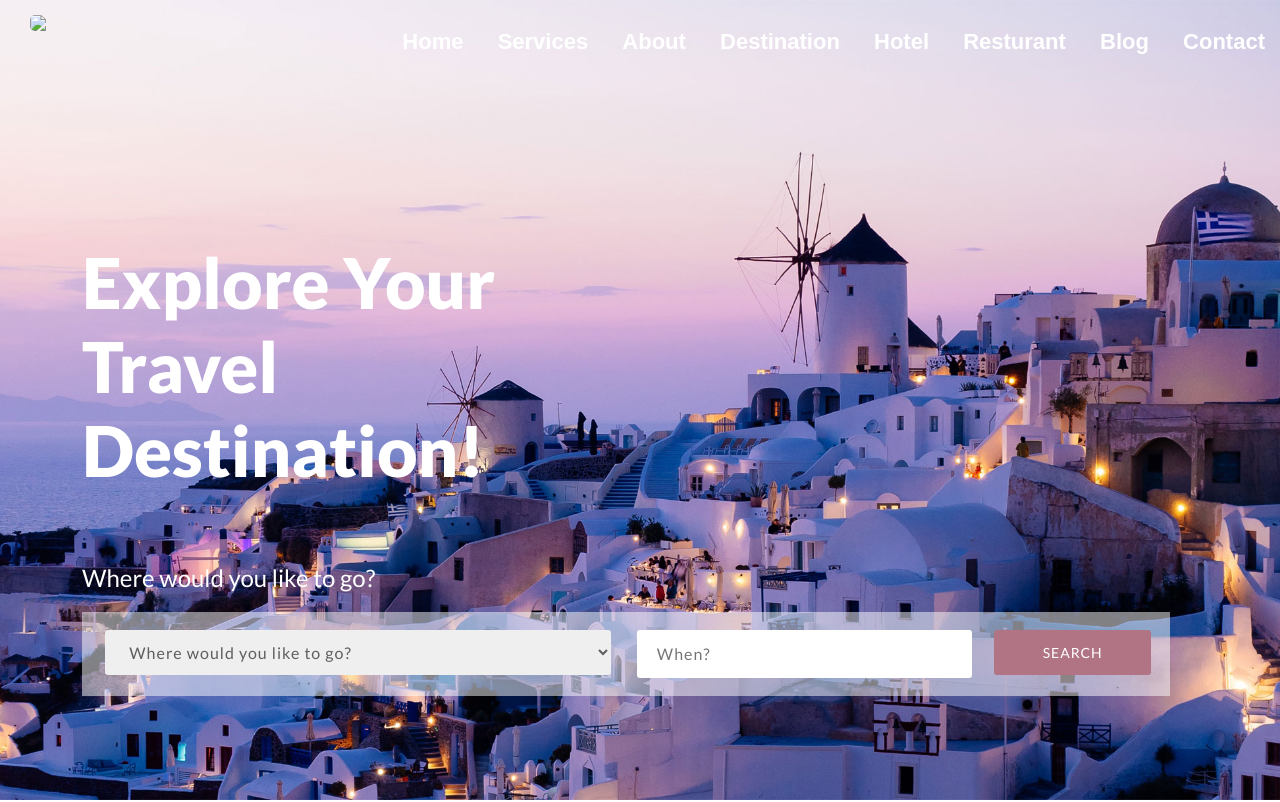
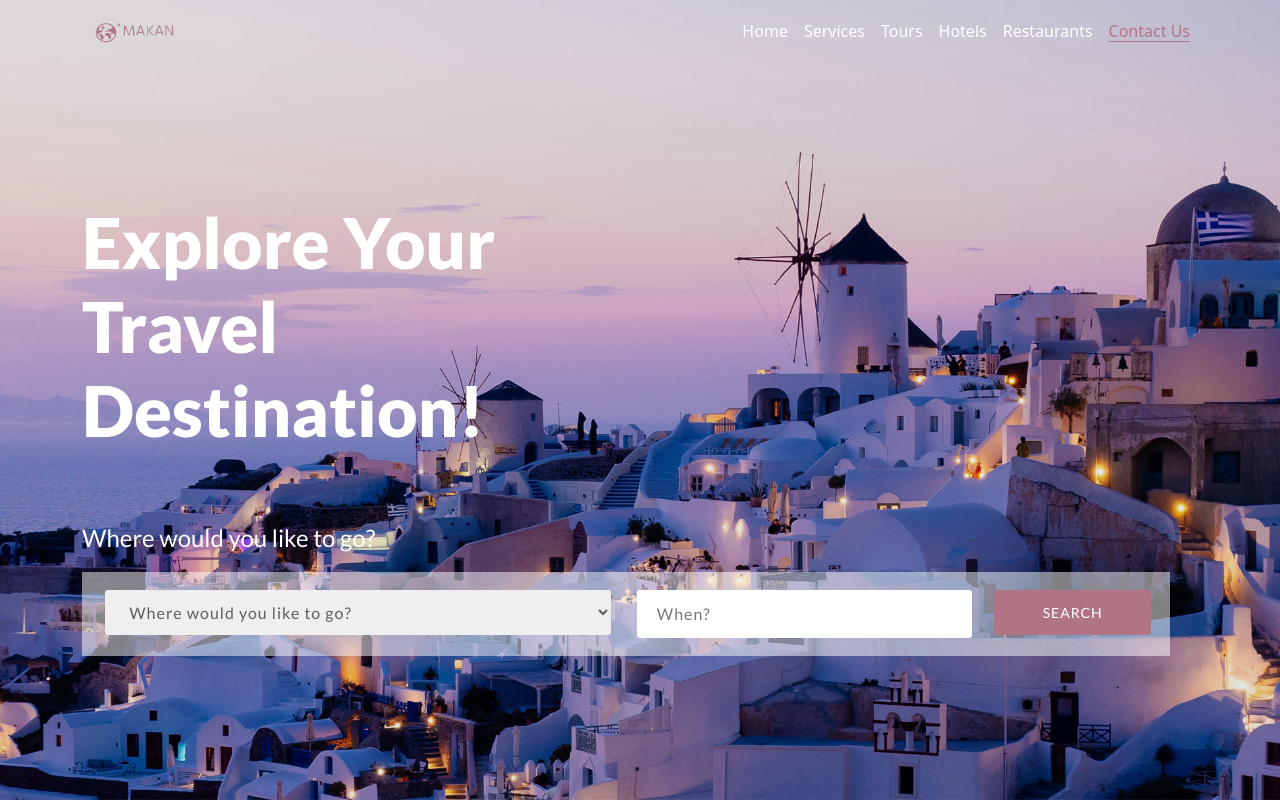
Before and after one commit to ayaabusoud/TravelProject, a plain HTML site: page index.html in a window 1280 px wide. Shown: the top 802 px of the page. Drawn offline with nearby package versions, Linux system fonts and the light colour scheme.

Commit message:
update navbar

```diff
--- a/assets/css/style.css
+++ b/assets/css/style.css
@@ -18,48 +18,25 @@
 }
 
 
-/* navbar */
+/*navbar*/
 
-nav{
-    width: 100%;
-    background-color: non;
-    position: absolute;
-    margin-top: 15px;
+.header a{
+    color: white;
 }
-nav img{
-    width: 130px;
-margin-left: 30px;
-    position:absolute;
+.navbarcolored{
+    transition:500ms ease;
+    background-color: #000;
 }
-.nav-links{
-    text-align: right;
+.active{
+    color: rgb(176, 116, 133) !important;
+    text-decoration: underline !important;
+    text-decoration-color: rgb(176, 116, 133) !important;
+    text-underline-position: under
+
 }
-
-.nav-links ul li {
-    list-style: none;
-    display: inline-block;
-    padding: 10px 15px;
+.nav-link:hover {
+    color: rgb(176, 116, 133) !important;
 }
-.nav-links ul li a{
-    color: #fff;
-    text-decoration: none;
-    font-size: 22px;
-    font-weight: bold;
-    font-family:"Poppins", Arial, sans-serif;
-}
-.nav-links ul li::after{
-    content: '';
-    width: 0%;
-    height: 2px;
-    background: #9c89ad;
-    display: block;
-    margin: auto;
-    transition: 0.5s;
-}
-.nav-links ul li:hover::after{
-    width: 100%;
-}
-
 /* header */
 .header{
     background-image: url("../images/destination.jpg");
@@ -69,10 +46,16 @@ margin-left: 30px;
     background-repeat: no-repeat;
     position: relative;
     color: #fff;
+    overflow: hidden;
 }
-
+.overlay{
+    background-color: rgb(0,0,0,.1);
+    position: absolute;
+    width: 100%;
+    height: 100%;
+}
 .header h1{
-    padding:240px 0px 60px 0px;
+    padding:200px 0px 60px 0px;
     font-size: 70px;
     font-family: latoBold;
     width: 50%;
@@ -84,7 +67,7 @@ margin-left: 30px;
     font-weight:500;
 }
 
-.overlay{
+.white-overlay{
     background-color: rgba(255, 255, 255, 0.5);
     position: absolute;
     width: 85%;
@@ -211,7 +194,7 @@ h3{
     margin-bottom: 20px;
 }
 .left-contant{
-    background-color: #d4d3d3;
+    background-color: #f8f9fa;
     margin: 0px 10px 15px 10px;
 }
 .above{
@@ -234,7 +217,7 @@ h3{
     font-weight: 100;
 }
 .right{
-    background-color: #d4d3d3;
+    background-color: #f8f9fa;
     float:left;
     width:45%;
     margin-left: 10px;
@@ -255,7 +238,6 @@ h3{
 
 }
 .right input[type=submit]{
-    /* margin: 10px; */
     padding: 10px 30px 10px 30px ;
     margin-right: 245px;
     background-color: #c79bb6;
@@ -265,13 +247,19 @@ h3{
 }
 
 @media (max-width:576px){
+    .navbar{
+        background-color: #000;
+    }
 
     .header h1{
-        padding:200px 0px 20px 0px;
+        padding:140px 0px 20px 0px;
         font-size: 36px;
         width: 100%;
     }
     .overlay{
+        width: 100%;
+    }
+    .white-overlay{
         width: 94%;
     }
     .header p{
@@ -282,7 +270,7 @@ h3{
 
 @media (576px < width <= 850px){
     .header h1{
-        padding-top: 400px;
+        padding-top: 220px;
         font-size: 65px;
         width: 100%;
     }
--- a/index.html
+++ b/index.html
@@ -8,34 +8,46 @@
     <link href="https://cdn.jsdelivr.net/npm/bootstrap@5.3.0-alpha1/dist/css/bootstrap.min.css" rel="stylesheet" integrity="sha384-GLhlTQ8iRABdZLl6O3oVMWSktQOp6b7In1Zl3/Jr59b6EGGoI1aFkw7cmDA6j6gD" crossorigin="anonymous">
     <title>Travel</title>
 </head>
-<body>
+<body data-bs-spy="scroll" data-bs-target="#navbar" data-bs-smooth-scroll="true" class="scrollspy-example" tabindex="0">
     <div class="header">
-        <nav>
-            <!--------------------logo--------------------->
-            <a href ="#index.html" ><img src="assets/images/image/8.png"></a>
-            <!--------------------menu--------------------->
-            <div class="nav-links" id="navLinks">
-                <!--            <i class="fa fa-times" onclick="hideMenu()"></i>-->
-                <ul>
-                    <li><a href ="Home.html">Home</a></li>
-                    <li><a href ="Services.html">Services</a></li>
-                    <li><a href ="About.html">About</a></li>
-                    <li><a href ="Destination.html">Destination</a></li>
-                    <li><a href ="Hotel.html">Hotel</a></li>
-                    <li><a href ="Resturant.html">Resturant</a></li>
-                    <li><a href ="Blog.html">Blog</a></li>
-                    <li><a href ="Contact.html">Contact</a></li>
+        <div class="overlay">
+        <nav id="navbar" class="navbar fixed-top navbar-expand-md navbartransparent">
+            <div class="container">
+                <a class="navbar-brand" href="#">
+                    <img src="assets/images/logo.png" alt="logo" width="100" height="35">
+                  </a>              <button class="navbar-toggler" type="button" data-bs-toggle="collapse" data-bs-target="#navbarSupportedContent" aria-controls="navbarSupportedContent" aria-expanded="false" aria-label="Toggle navigation">
+                <span class="navbar-toggler-icon"></span>
+              </button>
+              <div class="collapse navbar-collapse" id="navbarSupportedContent">
+                <ul class="navbar-nav ms-auto mt-0 mb-0">
+                  <li class="nav-item">
+                    <a class="nav-link" aria-current="page" href="#header">Home</a>
+                  </li>
+                  <li class="nav-item">
+                    <a class="nav-link" href="#services">Services</a>
+                  </li>
+                  <li class="nav-item">
+                    <a class="nav-link" href="#tours">Tours</a>
+                  </li>
+                  <li class="nav-item">
+                    <a class="nav-link" href="#hotels">Hotels</a>
+                  </li>
+                  <li class="nav-item">
+                    <a class="nav-link" href="#restaurants">Restaurants</a>
+                  </li>
+                  <li class="nav-item">
+                    <a class="nav-link" href="#contact">Contact Us</a>
+                  </li>
 
                 </ul>
+              </div>
             </div>
-            <!--        <i class="fa fa-bars" onclick="showMenu()"></i>-->
-
-        </nav>
-        <div class="container">
+          </nav>
+        <div id="header" class="container">
             <div class="header-content">
             <h1>Explore Your Travel Destination!</h1>
             <p>Where would you like to go?</p>
-            <div class="overlay">
+            <div class="white-overlay">
                 <div class="row g-1">
                     <div class="col-xl-6 col-sm-12">
                        <div>
@@ -63,7 +75,8 @@
             </div>
         </div>
     </div>
-        <div class="menue">
+    </div>
+        <div id="tours" class="menue">
         <div class="container">
             <div class="paragraph">
                 <p class="subheading">BEST DESTINATION</p>
@@ -102,7 +115,7 @@
         </div>
         </div>
     </div>
-    <div class="menue">
+    <div id="hotels" class="menue">
         <div class="container">
             <div class="paragraph">
                 <p class="subheading">SUGGESTED HOTEL</p>
@@ -129,7 +142,7 @@
         </div>
         </div>
     </div>
-    <div class="menue">
+    <div id="restaurants" class="menue">
         <div class="container">
             <div class="paragraph">
                 <p class="subheading">RESTAURANT</p>
@@ -158,7 +171,7 @@
     </div>
 
 
-    <div class="menue">
+    <div id="contact" class="menue">
         <div class="container">
             <div class="paragraph">
                 <p class="subheading">CONTACT</p>
@@ -216,5 +229,6 @@
     </div>
 
     <script src="https://cdn.jsdelivr.net/npm/bootstrap@5.3.0-alpha1/dist/js/bootstrap.bundle.min.js" integrity="sha384-w76AqPfDkMBDXo30jS1Sgez6pr3x5MlQ1ZAGC+nuZB+EYdgRZgiwxhTBTkF7CXvN" crossorigin="anonymous"></script>
+    <script src="js/home.js"></script>
 </body>
 </html>
--- /dev/null
+++ b/js/home.js
@@ -0,0 +1,7 @@
+ const navbar = document.getElementById("navbar");
+window.onscroll = (e) => {
+ if (window.scrollY > 100) {
+ navbar.classList.replace("navbartransparent", "navbarcolored");
+ } else {
+ navbar.classList.replace("navbarcolored", "navbartransparent");
+ }};
```
Also changed, not shown: assets/images/logo.png (added).
